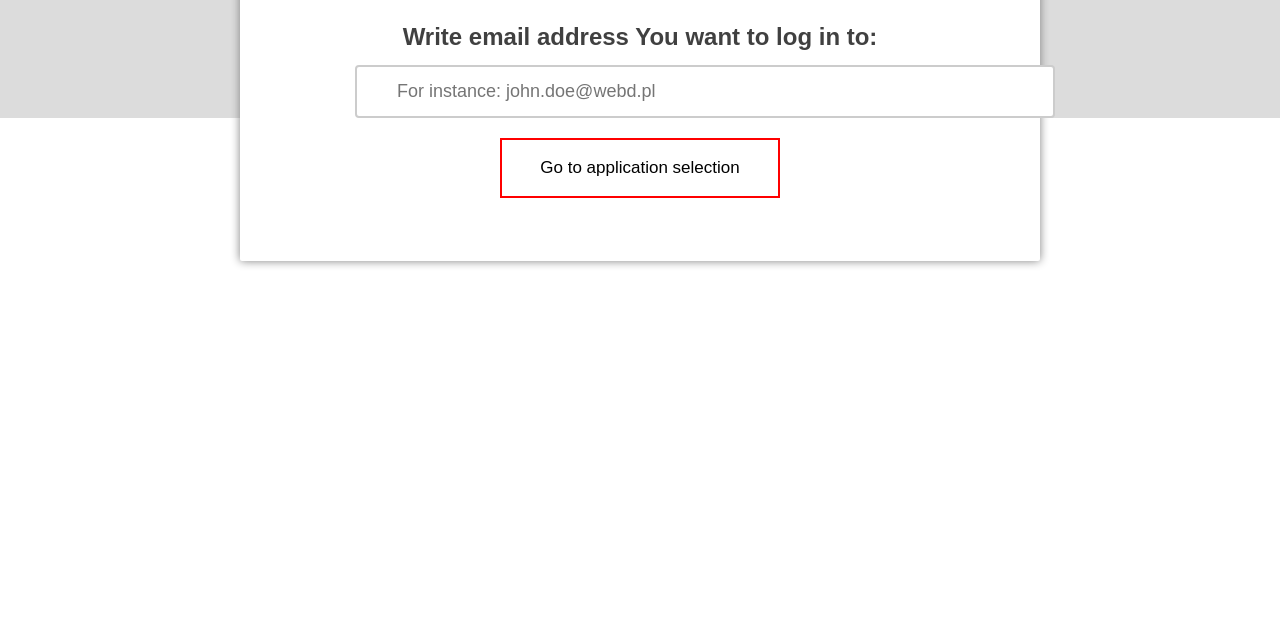
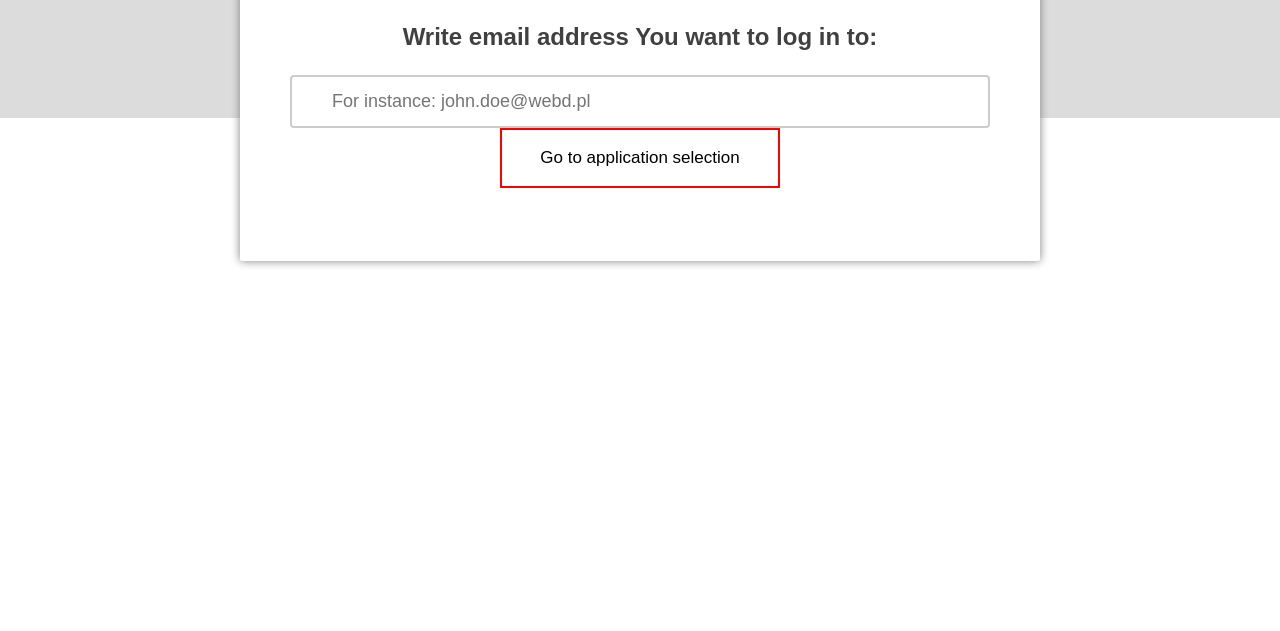
Before and after one commit to timi-emmanuel/second-repo, a plain HTML site: page index.html in a window 1280 px wide. Shown: the part 169-800 px from the top of the page. Drawn offline with Linux system fonts and the light colour scheme.

Commit message:
Update style2.css

```diff
--- a/style2.css
+++ b/style2.css
@@ -80,19 +80,21 @@ p.para1:hover {
 }
 
 .myInput {
+ display: flex;
  border: 2.5px solid #ccc;
  border-radius: 2px;
  padding: 14px;
  padding-left: 40px;
- margin-top: -10px;
+ margin-top: 10px;
  margin-bottom: 20px;
- margin-left: 115px;
+ margin: auto;
  width: 700px;
  border-radius: 4px;
  font-size: 18px;
 
 }
 
+
 a{
   text-decoration: none;
   color:white;
```
